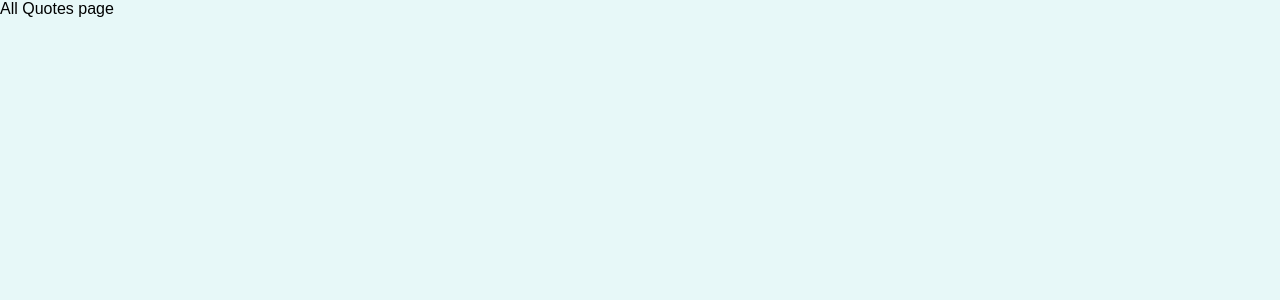
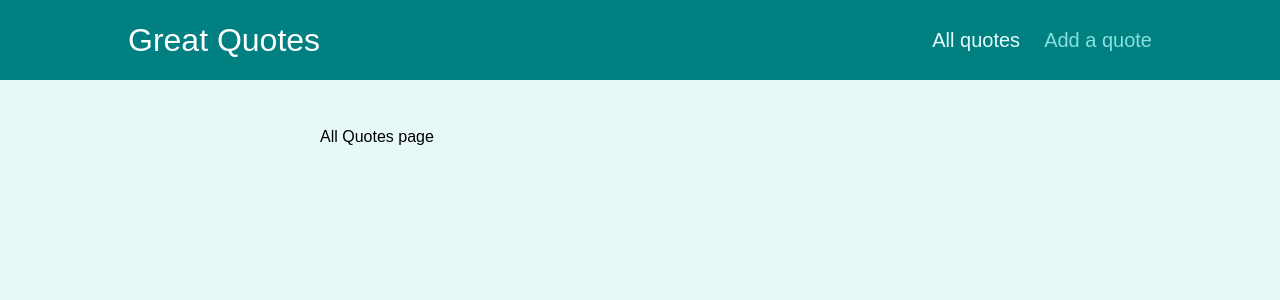
Before and after one commit to falcon-bridge/GreatQuotes, a React (Create React App) app: page /quotes in a window 1280 px wide. Shown: the top 300 px of the page. Built offline with nearby package versions, Linux system fonts and the light colour scheme.

Commit message:
added a layout wrapper component

```diff
--- a/src/App.js
+++ b/src/App.js
@@ -3,9 +3,11 @@
 import AllQuotes from "./pages/AllQuotes";
 import NewQuote from "./pages/NewQuote";
 import QuoteDetail from "./pages/QuoteDetail";
+import Layout from "./components/layout/Layout";
 
 function App() {
   return (
+    <Layout>
       <Switch>
         <Route path="/" exact>
           <Redirect to="/quotes" />
@@ -20,6 +22,7 @@
           <NewQuote />
         </Route>
       </Switch>
+    </Layout>
   );
 }
 
--- /dev/null
+++ b/src/components/layout/Layout.js
@@ -0,0 +1,16 @@
+import { Fragment } from "react";
+
+import MainNavigation from "./MainNavigation";
+
+import classes from "./Layout.module.css";
+
+const Layout = (props) => {
+  return (
+    <Fragment>
+      <MainNavigation />
+      <main className={classes.main}>{props.children}</main>
+    </Fragment>
+  );
+};
+
+export default Layout;
--- /dev/null
+++ b/src/components/layout/MainNavigation.js
@@ -0,0 +1,26 @@
+import { NavLink } from "react-router-dom";
+import classes from "./MainNavigation.module.css";
+
+const MainNavigation = () => {
+  return (
+    <header className={classes.header}>
+      <div className={classes.logo}>Great Quotes</div>
+      <nav className={classes.nav}>
+        <ul>
+          <li>
+            <NavLink to="/quotes" activeClassName={classes.active}>
+              All quotes
+            </NavLink>
+          </li>
+          <li>
+            <NavLink to="/new-quote" activeClassName={classes.active}>
+              Add a quote
+            </NavLink>
+          </li>
+        </ul>
+      </nav>
+    </header>
+  );
+};
+
+export default MainNavigation;
```
Also changed, not shown: 1 other file (tests, documents, lock files or other folders). Lines whose indentation alone changed are shown as unchanged.
